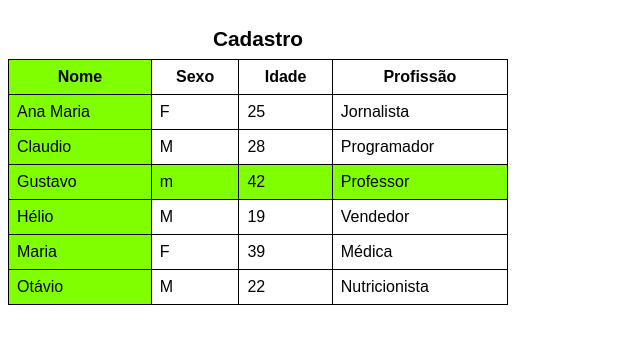
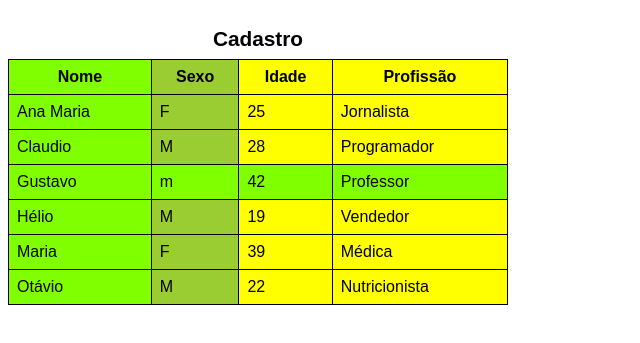
Before and after one commit to fernandogrimello/html-css, a plain HTML site: page exercicios/ex023/tabela006.html in a window 1280 px wide. Shown: the part 61-404 px from the top of the page, without its empty margins (0-640 px from the left). Drawn offline with Linux system fonts and the light colour scheme.

Commit message:
atualizei ex de tabelas

```diff
--- a/exercicios/ex023/tabela006.html
+++ b/exercicios/ex023/tabela006.html
@@ -33,6 +33,14 @@
         col.cnome{
             background-color: chartreuse;
         }
+
+        col.csexo {
+            background-color: yellowgreen;
+        }
+
+        col.cidade{
+            background-color: yellow;
+        }
     </style>
 </head>
 <body>
@@ -41,7 +49,7 @@
         <colgroup>
             <col class="cnome">
             <col class="csexo">
-            <col class="cidade">
+            <col class="cidade" span="2">
             <col class="cprof">
         </colgroup>
         <caption>Cadastro</caption>
```
